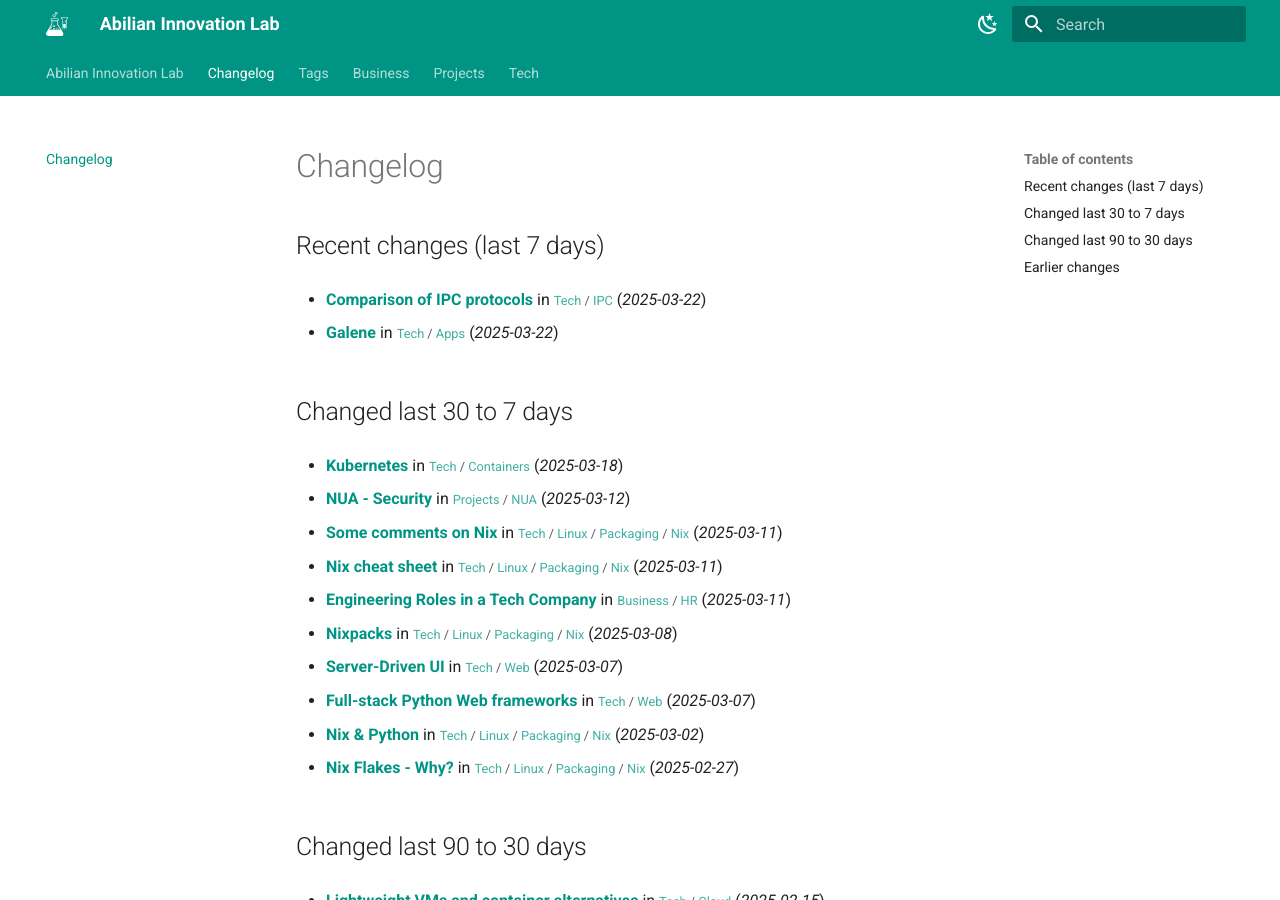
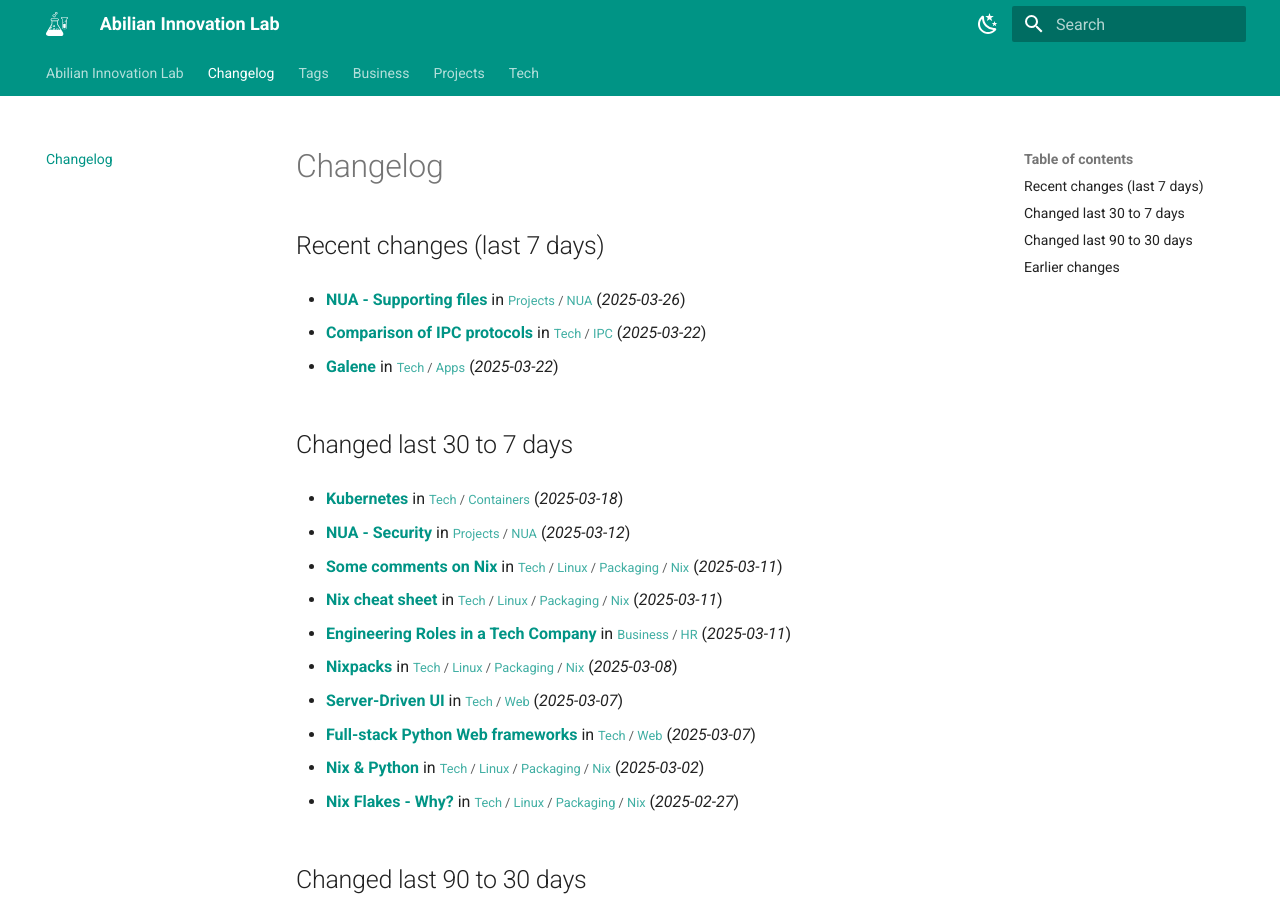
Before and after one commit to abilian/lab.abilian.com, an MkDocs documentation site: the page built from docs/changelog.md, in a window 1280 px wide and 900 px high. Built offline with MkDocs 1.6.1 and Material for MkDocs 9.7.7, drawn with Linux system fonts in a browser that asks for light colours; comment, search, counter and statistics services are not loaded.

Commit message:
Update content

```diff
--- a/docs/changelog.md
+++ b/docs/changelog.md
@@ -1,6 +1,8 @@
 # Changelog
 
 ## Recent changes (last 7 days)
+
+- **[NUA - Supporting files](/Projects/NUA/NUA - Supporting files/)** in <small>[Projects](/Projects/00 Projects/) / [NUA](/Projects/NUA/00 NUA/)</small> (*2025-03-26*)
 
 - **[Comparison of IPC protocols](/Tech/IPC/Comparison of IPC protocols/)** in <small>[Tech](/Tech/00 Technology/) / [IPC](/Tech/IPC/Comparison of IPC protocols/)</small> (*2025-03-22*)
 
```
